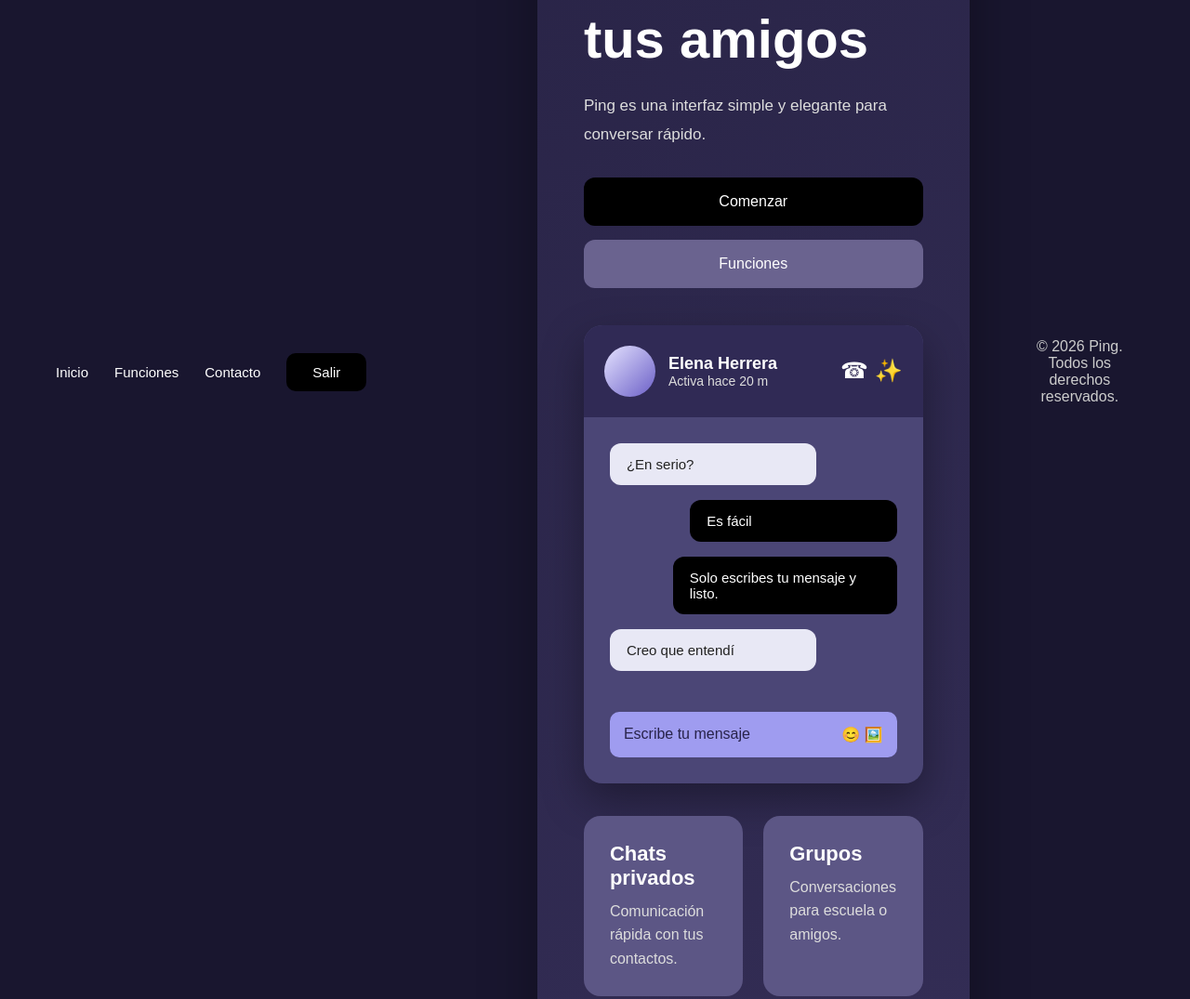
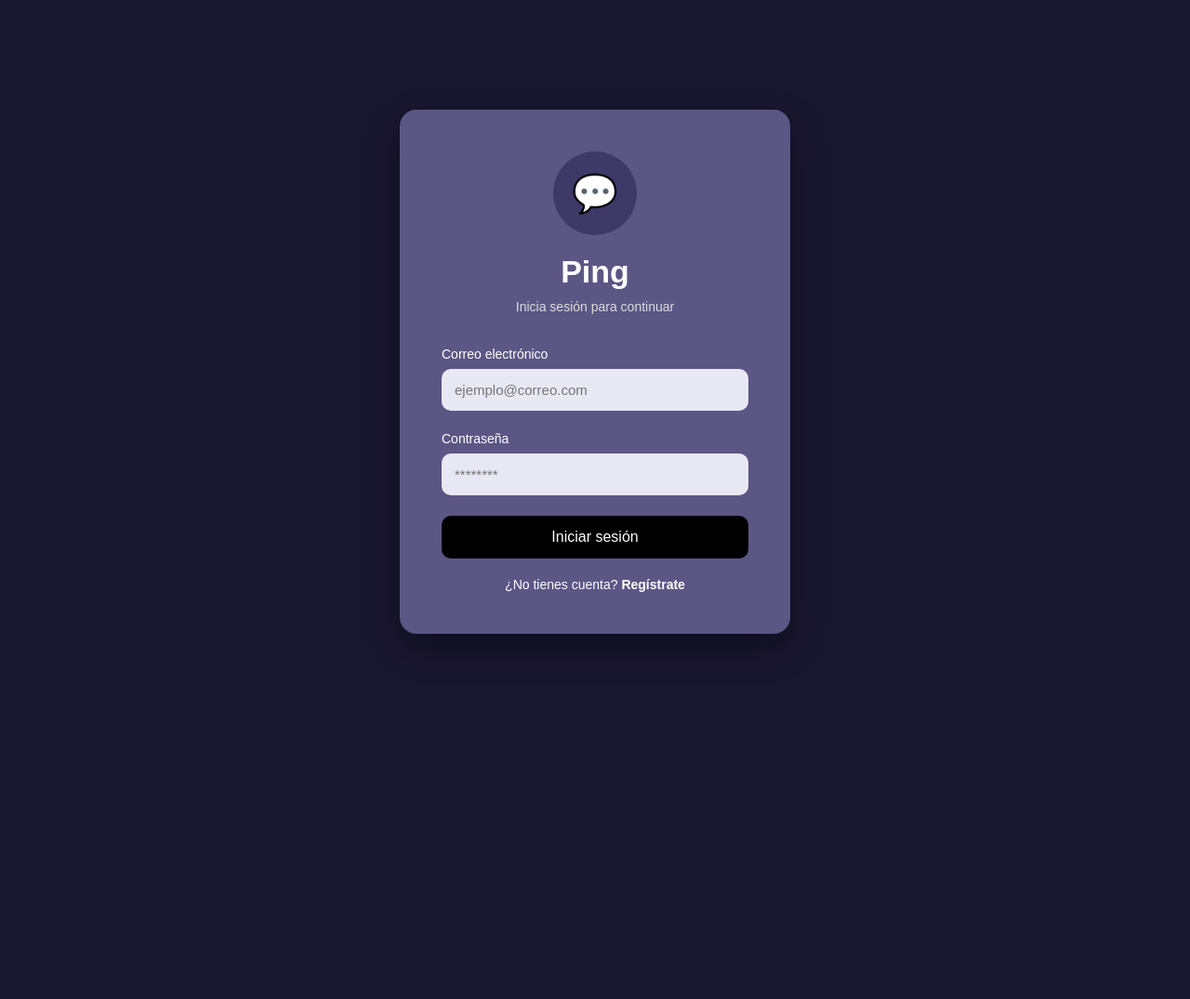
Before and after one commit to eml-rdz/ISSC_Ping_P-3_UI, a plain HTML site: page Proyecto_3P/home.html in a window 1280 px wide. Shown: the top 1075 px of the page at 93% size. After the commit the page ends 800 px from the top, so only its background shows below. Drawn offline with Linux system fonts and the light colour scheme.

Commit message:
Update home.html for login page layout

```diff
--- a/Proyecto_3P/home.html
+++ b/Proyecto_3P/home.html
@@ -1,84 +1,60 @@
 <!DOCTYPE html>
 <html lang="es">
+
 <head>
+
     <meta charset="UTF-8">
     <meta name="viewport" content="width=device-width, initial-scale=1.0">
-    <title>Ping | Home</title>
 
+    <title>Ping - Login</title>
     <link rel="stylesheet" href="styles.css">
 
 </head>
 
 <body>
 
-   <body>
+    <div class="login">
 
-    <header class="top-menu">
-        <nav>
-            <a href="#">Inicio</a>
-            <a href="#funciones">Funciones</a>
-            <a href="#contacto">Contacto</a>
-            <a href="login.html" class="salir">Salir</a>
-        </nav>
-    </header>
+        <div class="logo">
+            💬
+        </div>
 
-    <main class="container">
+        <h1>Ping</h1>
 
-        <section class="hero">
-    <span class="tag">Mensajería moderna</span>
+        <p>Inicia sesión para continuar</p>
 
-    <h1>Conecta con tus amigos</h1>
+        <form action="home.html">
 
-    <p>Ping es una interfaz simple y elegante para conversar rápido.</p>
+            <label>Correo electrónico</label>
 
-    <div class="buttons">
-        <a href="#" class="btn primary">Comenzar</a>
-        <a href="#funciones" class="btn secondary">Funciones</a>
-    </div>
-</section>
+            <input
+                type="email"
+                placeholder="ejemplo@correo.com"
+                required>
 
-<section class="chat-card">
-    <div class="chat-header">
-        <div class="user">
-            <div class="avatar"></div>
-            <div>
-                <h3>Elena Herrera</h3>
-                <p>Activa hace 20 m</p>
-            </div>
+            <label>Contraseña</label>
+
+            <input
+                type="password"
+                placeholder="********"
+                required>
+
+            <button type="submit">
+                Iniciar sesión
+            </button>
+
+        </form>
+
+        <div class="extra">
+
+            ¿No tienes cuenta?
+
+            <a href="#">Regístrate</a>
+
         </div>
-        <div class="chat-icons">☎ ✨</div>
+
     </div>
 
-    <div class="messages">
-        <div class="message received">¿En serio?</div>
-        <div class="message sent">Es fácil</div>
-        <div class="message sent big">Solo escribes tu mensaje y listo.</div>
-        <div class="message received">Creo que entendí</div>
-    </div>
+</body>
 
-    <div class="input-box">
-        <span>Escribe tu mensaje</span>
-        <span>😊 🖼️</span>
-    </div>
-</section>
-
-<section class="features" id="funciones">
-    <div class="feature-card">
-        <h3>Chats privados</h3>
-        <p>Comunicación rápida con tus contactos.</p>
-    </div>
-
-    <div class="feature-card">
-        <h3>Grupos</h3>
-        <p>Conversaciones para escuela o amigos.</p>
-    </div>
-</section>
-
-    </main>
-
-    <footer id="contacto">
-        © 2026 Ping. Todos los derechos reservados.
-    </footer>
-
-</body>
 </html>
```
